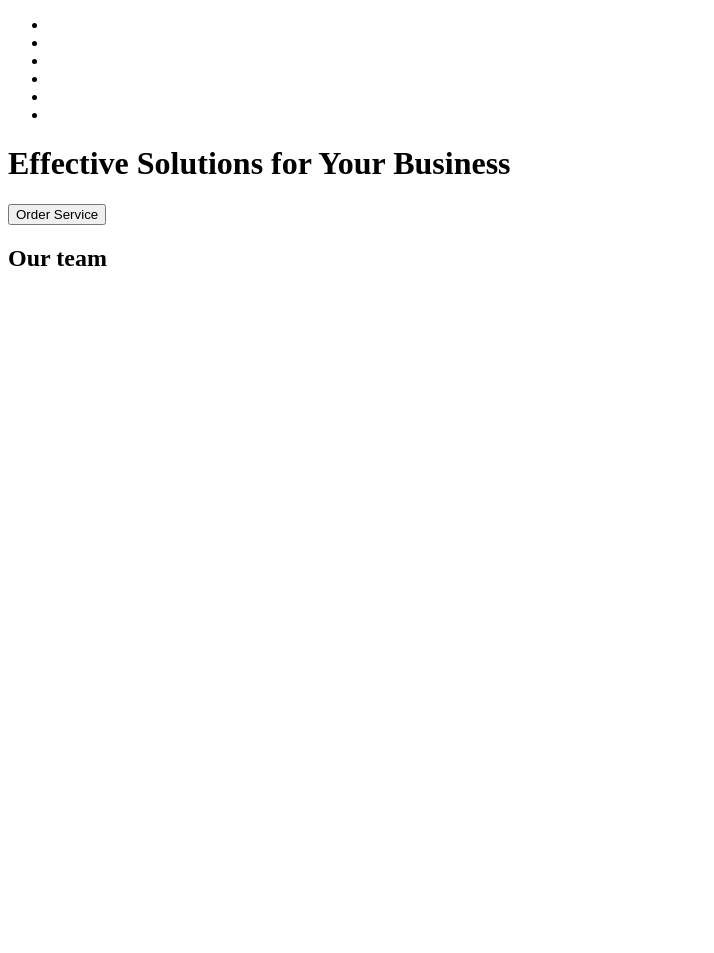
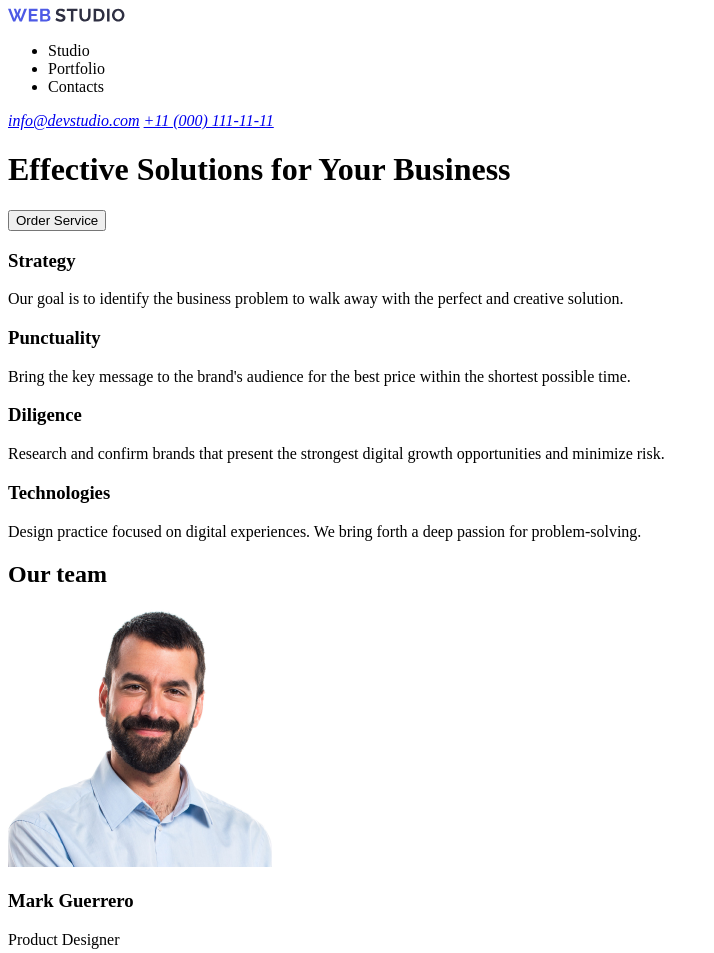
Before and after one commit to Chercheuse/goit-markup-hw-01, a plain HTML site: page index.html in a window 1280 px wide. Shown: the top 953 px of the page, without its empty margins (0-714 px from the left). Before the commit the page ends 800 px from the top, so only its background shows below. Drawn offline with Linux system fonts and the light colour scheme.

Commit message:
added the rest of the html code

```diff
--- a/index.html
+++ b/index.html
@@ -10,28 +10,75 @@
 <body>
     <header>
         <nav>
+            <div class="company-logo">
+                <a href="#"><img src='images/Web.svg' alt='logo' /></a>
+                <a href="#"><img src='images/Studio.svg' alt='logo' /></a>
+            </div>
             <ul>
-                <li></li>
-                <li></li>
-                <li></li>
-                <li></li>
-                <li></li>
-                <li></li>
+                <li>Studio</li>
+                <li>Portfolio</li>
+                <li>Contacts</li>
             </ul>
+            <address>
+                <a href="mailto:info@devstudio.com">info@devstudio.com</a>
+                <a href="tel:+11 (000) 111-11-11">+11 (000) 111-11-11</a>
+            </address>
         </nav>
         <h1>Effective Solutions for Your Business</h1>
         <button type="button">Order Service</button>
     </header>
     <main>
-        <section>
-            <div></div>
+        <section class="features">
+            <div>
+                <h3>Strategy</h3>
+                <p>Our goal is to identify the business problem to walk away with the perfect and creative solution.</p>
+            </div>
+            <div>
+                <h3>Punctuality</h3>
+                <p>Bring the key message to the brand's audience for the best price within the shortest possible time.
+                </p>
+            </div>
+            <div>
+                <h3>Diligence</h3>
+                <p>Research and confirm brands that present the strongest digital growth opportunities and minimize
+                    risk.</p>
+            </div>
+            <div>
+                <h3>Technologies</h3>
+                <p>Design practice focused on digital experiences. We bring forth a deep passion for problem-solving.
+                </p>
+            </div>
         </section>
         <section>
             <h2>Our team</h2>
+            <div class="team-card">
+                <img src="images/team-1.png" alt="teammate-1" />
+                <h3>Mark Guerrero</h3>
+                <p>Product Designer</p>
+            </div>
+            <div class="team-card">
+                <img src="images/team-2.png" alt="teammate-2" />
+                <h3>Tom Ford</h3>
+                <p>Frontend Developer</p>
+            </div>
+            <div class="team-card">
+                <img src="images/team-3.png" alt="teammate-3" />
+                <h3>Camila Garcia</h3>
+                <p>Marketing</p>
+            </div>
+            <div class="team-card">
+                <img src="images/team-4.png" alt="teammate-4" />
+                <h3>Daniel Wilson</h3>
+                <p>UI Designer</p>
+            </div>
         </section>
     </main>
     <footer>
-
+        <div class="company-logo">
+            <a href="#"><img src='images/Web.svg' alt='logo' /></a>
+            <a href="#"><img src='images/Studio.svg' alt='logo' /></a>
+        </div>
+        <p>Increase the flow of customers and sales for your business with digital marketing & growth solutions.</p>
     </footer>
 </body>
 
```
